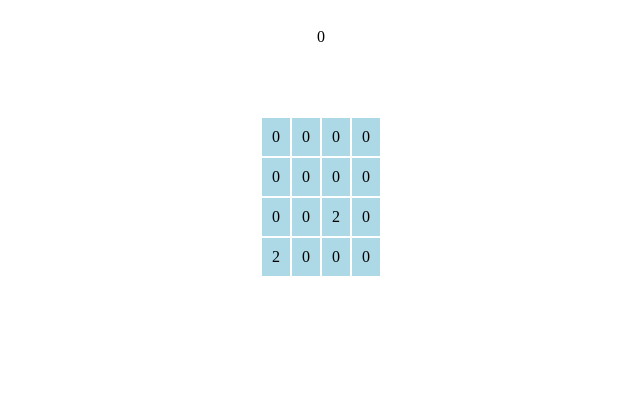
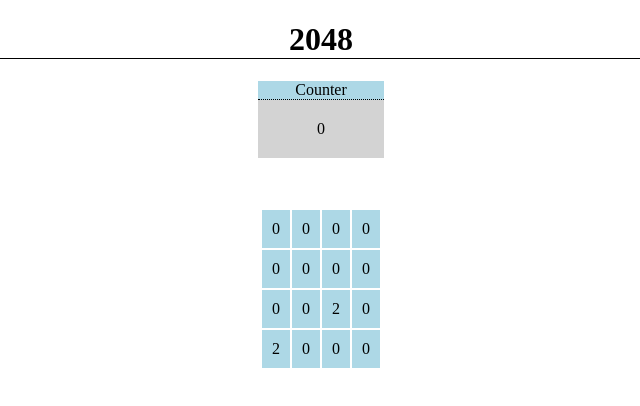
Before and after one commit to Rklangrin/2048_clone, a plain HTML site: page index.html in a window 1280 px wide. Shown: the whole page, without its empty margins (319-959 px from the left). Drawn offline with nearby package versions, Linux system fonts and the light colour scheme.

Commit message:
adds header to the page, alters the counter box to contain title in p tags

```diff
--- a/index.html
+++ b/index.html
@@ -10,8 +10,13 @@
   <link rel="stylesheet" type="text/css" href="styles/styles.css">
 </head>
 <body>
+
+  <h1>2048</h1>
   <div>
-    <div id="counter"></div>
+    <div id="counter-box">
+      <p>Counter</p>
+      <div id="counter"></div>
+    </div>
 
     <table id="2048-table">
       <tr class="table-row first-row">
```
